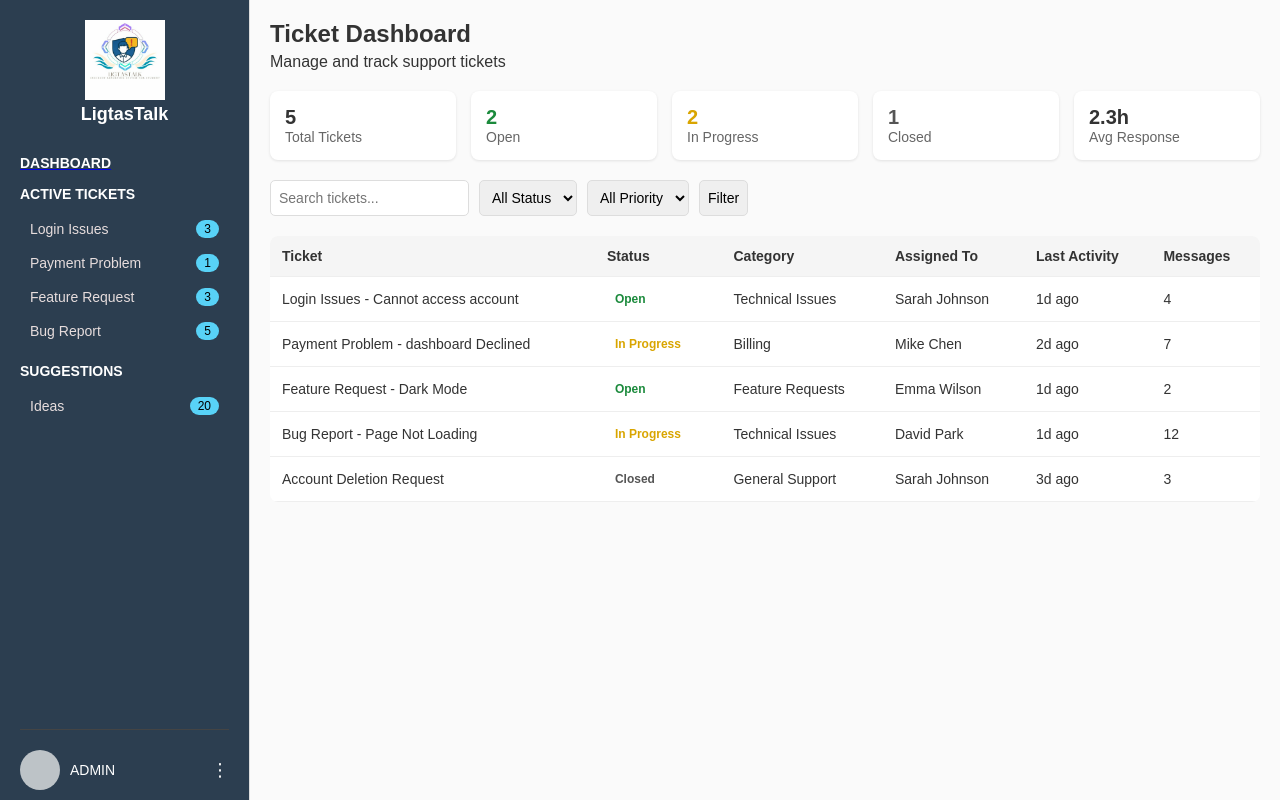
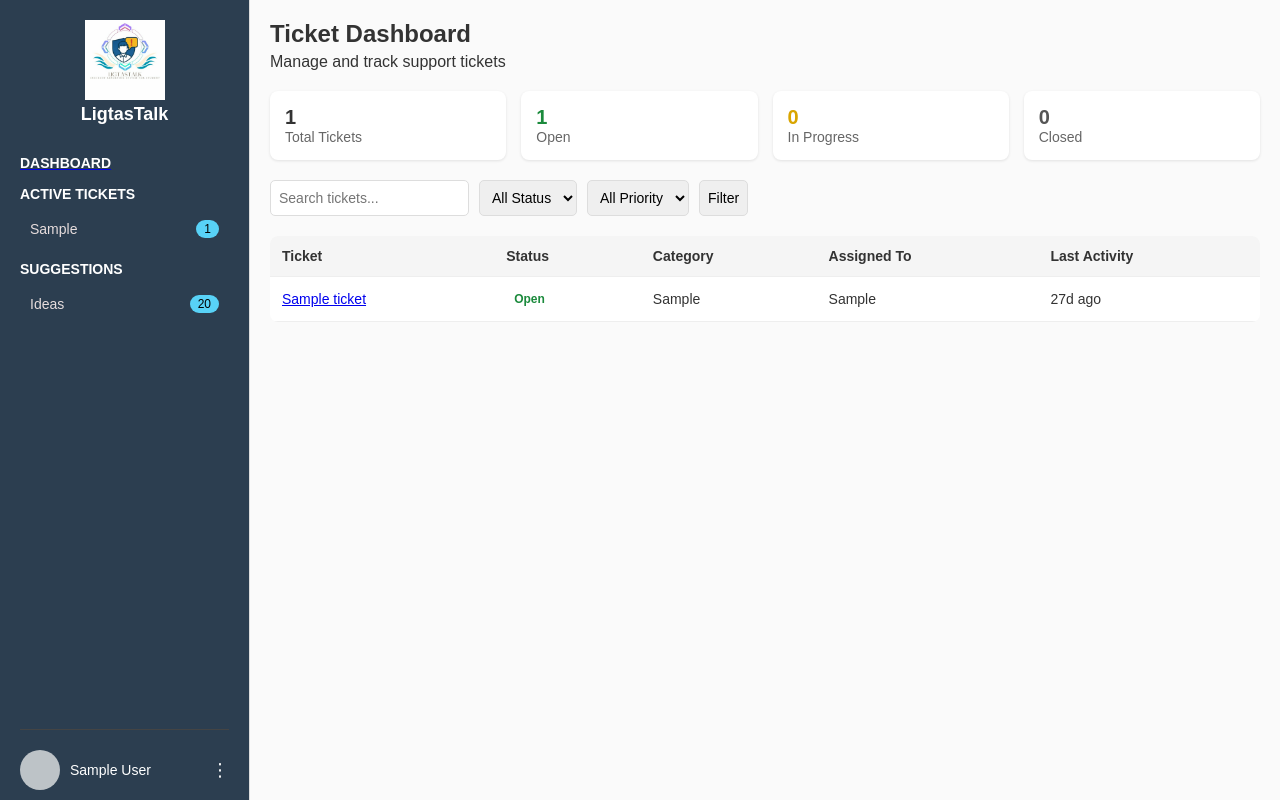
Before and after one commit to K4EZER/LigtasTalk, a PHP site: page /adminDashboard.php in a window 1280 px wide. Run offline with PHP 8.4, Linux system fonts and the light colour scheme; the visitor is signed in with stand-in values (Sample User, id 1); tables that the repository leaves empty or names only in its code hold one stand-in row (values such as "Sample post").

Commit message:
Connected adminDashboard to the Database and made it dynamic

```diff
--- a/adminDashboard.php
+++ b/adminDashboard.php
@@ -1,3 +1,21 @@
+<?php
+session_start();
+require 'connect.php';
+
+// -------- Fetch counts for dashboard --------
+$totalTickets = $conn->query("SELECT COUNT(*) AS total FROM ticket")->fetch_assoc()['total'];
+$openTickets = $conn->query("SELECT COUNT(*) AS total FROM ticket WHERE status='Open'")->fetch_assoc()['total'];
+$progressTickets = $conn->query("SELECT COUNT(*) AS total FROM ticket WHERE status='In-progress'")->fetch_assoc()['total'];
+$closedTickets = $conn->query("SELECT COUNT(*) AS total FROM ticket WHERE status='Closed'")->fetch_assoc()['total'];
+
+// -------- Fetch tickets for table display --------
+$tickets = $conn->query("
+  SELECT t.ticket_id, t.title, t.category, t.status, t.assigned_to, t.created_at
+  FROM ticket t
+  ORDER BY t.created_at DESC
+");
+?>
+
 <!DOCTYPE html>
 <html lang="en">
 <head>
@@ -18,10 +36,16 @@
         <a href="adminDashboard.php"><h4>Dashboard</h4></a>
         <h4>Active Tickets</h4>
         <ul>
-          <li>Login Issues <span class="badge">3</span></li>
-          <li>Payment Problem <span class="badge">1</span></li>
-          <li>Feature Request <span class="badge">3</span></li>
-          <li>Bug Report <span class="badge">5</span></li>
+          <?php
+          // dynamically count categories
+          $categories = $conn->query("SELECT category, COUNT(*) AS total FROM ticket GROUP BY category");
+          if ($categories->num_rows > 0):
+            while ($cat = $categories->fetch_assoc()):
+          ?>
+              <li><?= htmlspecialchars($cat['category']) ?> <span class="badge"><?= $cat['total'] ?></span></li>
+          <?php endwhile; else: ?>
+              <li>No tickets yet</li>
+          <?php endif; ?>
         </ul>
         <h4>Suggestions</h4>
         <ul>
@@ -32,12 +56,13 @@
     <div class="bottom">
       <div class="profile">
         <div class="profile-pic"></div>
-        <div class="username">ADMIN</div>
+        <div class="username"><?php echo htmlspecialchars($_SESSION['name']); ?></div>
       </div>
       <div class="usern-container">
         <input type="checkbox" id="ellipsisToggle" class="ellipsis-checkbox">
         <label for="ellipsisToggle" class="ellipsis">⋮</label>
         <div class="user-menu">
+          <a href="adminRegister.php">Create Account</a>
           <a href="editprofile.php">Edit Profile</a>
           <a href="logout.php">Logout</a>
         </div>
@@ -54,11 +79,10 @@
 
     <!-- Dashboard -->
     <div class="dashboard">
-      <div class="dashboardBox"><h3>5</h3><p>Total Tickets</p></div>
-      <div class="dashboardBox"><h3 class="open">2</h3><p>Open</p></div>
-      <div class="dashboardBox"><h3 class="progress">2</h3><p>In Progress</p></div>
-      <div class="dashboardBox"><h3 class="closed">1</h3><p>Closed</p></div>
-      <div class="dashboardBox"><h3>2.3h</h3><p>Avg Response</p></div>
+      <div class="dashboardBox"><h3><?= $totalTickets ?></h3><p>Total Tickets</p></div>
+      <div class="dashboardBox"><h3 class="open"><?= $openTickets ?></h3><p>Open</p></div>
+      <div class="dashboardBox"><h3 class="progress"><?= $progressTickets ?></h3><p>In Progress</p></div>
+      <div class="dashboardBox"><h3 class="closed"><?= $closedTickets ?></h3><p>Closed</p></div>
     </div>
 
     <!-- Search and filters -->
@@ -82,50 +106,47 @@
           <th>Category</th>
           <th>Assigned To</th>
           <th>Last Activity</th>
-          <th>Messages</th>
         </tr>
       </thead>
       <tbody>
-        <tr>
-          <td>Login Issues - Cannot access account</td>
-          <td><span class="status open">Open</span></td>
-          <td>Technical Issues</td>
-          <td>Sarah Johnson</td>
-          <td>1d ago</td>
-          <td>4</td>
-        </tr>
-        <tr>
-          <td>Payment Problem - dashboard Declined</td>
-          <td><span class="status progress">In Progress</span></td>
-          <td>Billing</td>
-          <td>Mike Chen</td>
-          <td>2d ago</td>
-          <td>7</td>
-        </tr>
-        <tr>
-          <td>Feature Request - Dark Mode</td>
-          <td><span class="status open">Open</span></td>
-          <td>Feature Requests</td>
-          <td>Emma Wilson</td>
-          <td>1d ago</td>
-          <td>2</td>
-        </tr>
-        <tr>
-          <td>Bug Report - Page Not Loading</td>
-          <td><span class="status progress">In Progress</span></td>
-          <td>Technical Issues</td>
-          <td>David Park</td>
-          <td>1d ago</td>
-          <td>12</td>
-        </tr>
-        <tr>
-          <td>Account Deletion Request</td>
-          <td><span class="status closed">Closed</span></td>
-          <td>General Support</td>
-          <td>Sarah Johnson</td>
-          <td>3d ago</td>
-          <td>3</td>
-        </tr>
+        <?php if ($tickets->num_rows > 0): ?>
+          <?php while ($row = $tickets->fetch_assoc()): ?>
+            <tr>
+              <td>
+                <a href="adminTicket.php?ticket_id=<?= urlencode($row['ticket_id']) ?>">
+                  <?= htmlspecialchars($row['title']) ?>
+                </a>
+              </td>
+              <td>
+                <?php
+                  $statusClass = '';
+                  if ($row['status'] == 'Open') $statusClass = 'open';
+                  elseif ($row['status'] == 'In-progress') $statusClass = 'progress';
+                  elseif ($row['status'] == 'Closed') $statusClass = 'closed';
+                ?>
+                <span class="status <?= $statusClass ?>"><?= htmlspecialchars($row['status']) ?></span>
+              </td>
+              <td><?= htmlspecialchars($row['category'] ?? 'N/A') ?></td>
+              <td><?= htmlspecialchars($row['assigned_to'] ?? 'Unassigned') ?></td>
+              <td>
+                <?php
+                  // Convert last activity (created_at) into “time ago”
+                  $timeAgo = '';
+                  $now = new DateTime();
+                  $created = new DateTime($row['created_at']);
+                  $diff = $now->diff($created);
+                  if ($diff->d > 0) $timeAgo = $diff->d . 'd ago';
+                  elseif ($diff->h > 0) $timeAgo = $diff->h . 'h ago';
+                  elseif ($diff->i > 0) $timeAgo = $diff->i . 'm ago';
+                  else $timeAgo = 'Just now';
+                  echo $timeAgo;
+                ?>
+              </td>
+            </tr>
+          <?php endwhile; ?>
+        <?php else: ?>
+          <tr><td colspan="6">No tickets found.</td></tr>
+        <?php endif; ?>
       </tbody>
     </table>
   </main>
```
